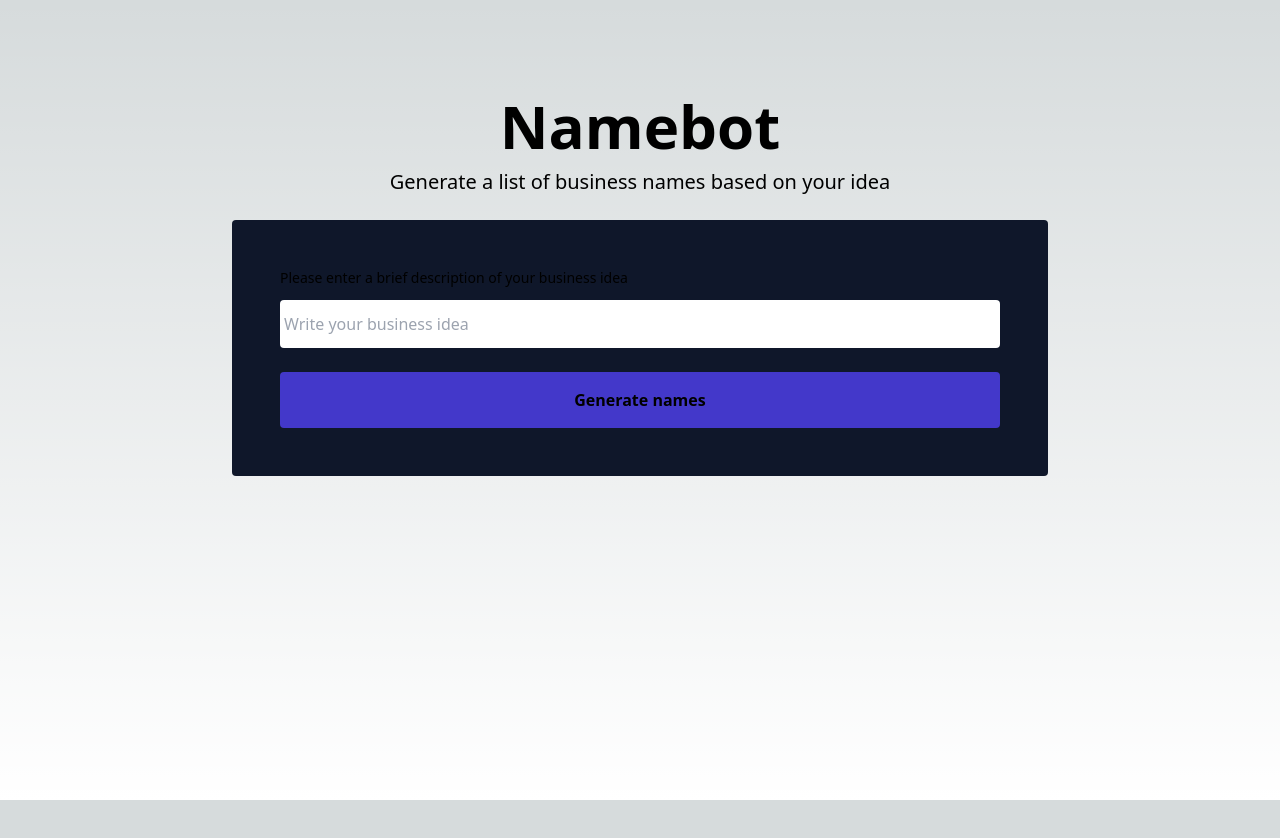
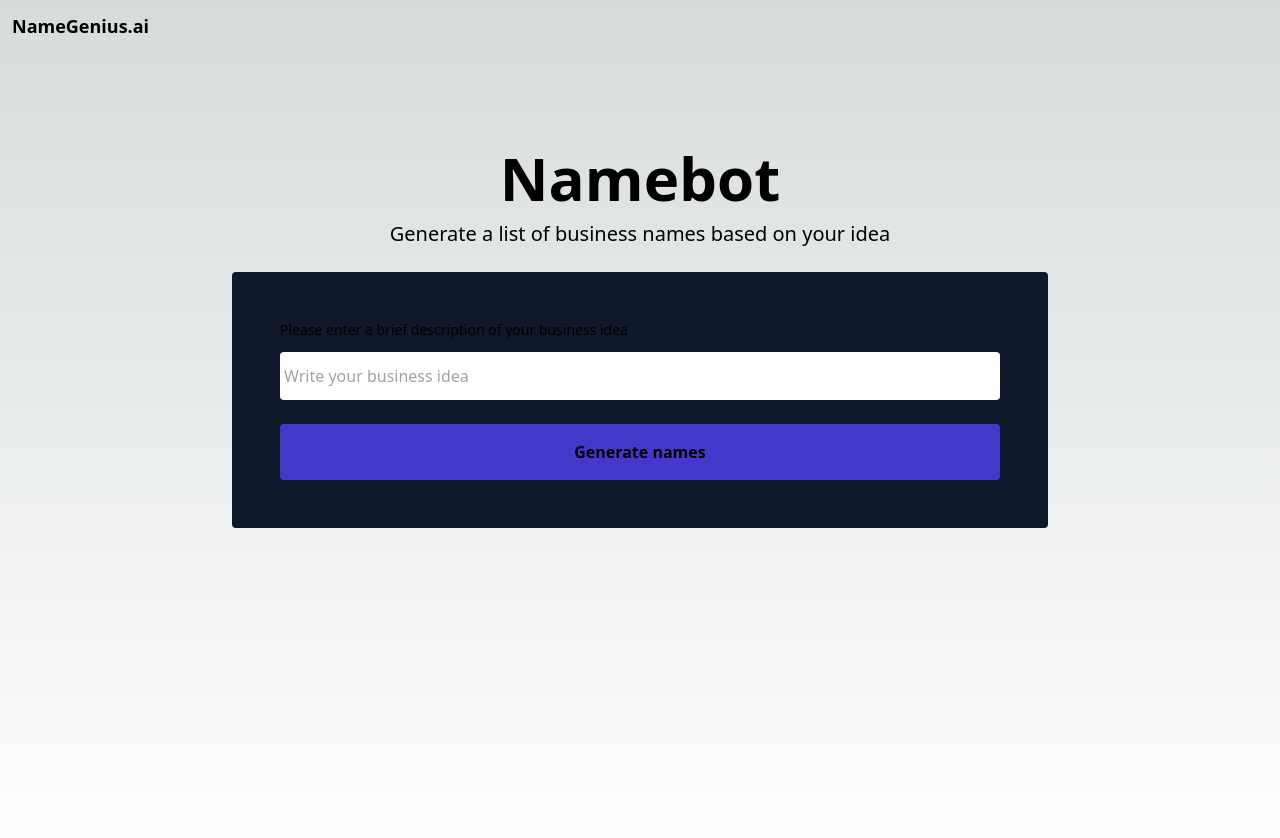
Before and after one commit to janvandenenden/namebot, a Next.js app: page / in a window 1280 px wide. Shown: the top 838 px of the page. Before the commit the page ends 800 px from the top, so only its background shows below. Built offline with nearby package versions, Linux system fonts and the light colour scheme.

Commit message:
add layout component

```diff
--- /dev/null
+++ b/components/Layout.tsx
@@ -0,0 +1,21 @@
+import React, { ReactNode } from 'react'
+import Link from 'next/link'
+
+interface Props {
+  children: ReactNode
+}
+
+const Layout = ({ children }: Props) => {
+  return (
+    <>
+      <div className="container mx-auto p-3">
+        <Link href="/" className="font-extrabold text-lg">
+          NameGenius.ai
+        </Link>
+      </div>
+      <main>{children}</main>
+    </>
+  )
+}
+
+export default Layout
--- a/pages/_app.tsx
+++ b/pages/_app.tsx
@@ -1,6 +1,11 @@
 import '@/styles/globals.css'
 import type { AppProps } from 'next/app'
+import Layout from '@/components/Layout'
 
 export default function App({ Component, pageProps }: AppProps) {
-  return <Component {...pageProps} />
+  return (
+    <Layout>
+      <Component {...pageProps} />
+    </Layout>
+  )
 }
```
